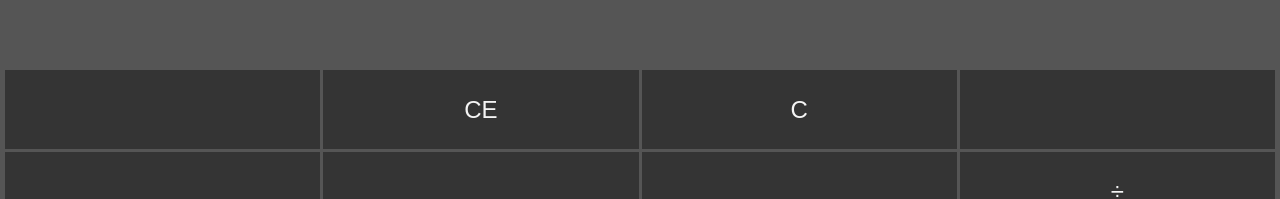
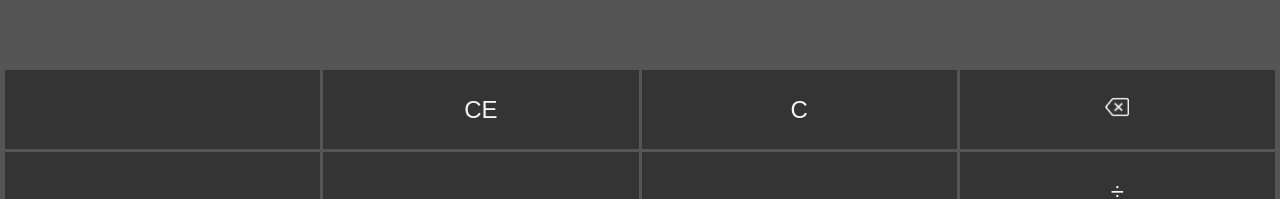
Before and after one commit to sej-dev/onboard_week8, a Vue app: page / in a window 1280 px wide. Shown: the part 232-431 px from the top of the page. Built offline with nearby package versions, Linux system fonts and the light colour scheme.

Commit message:
Feat: 입력 패드 아이콘도 표시

```diff
--- a/src/components/calculator/InputPad.vue
+++ b/src/components/calculator/InputPad.vue
@@ -15,7 +15,6 @@ import usePadInput from '@/composables/usePadInput';
 
 import Keypad from '@/constants/calculator/Keypad';
 import Keyboard from '@/constants/calculator/Keyboard';
-import RemoveOneIcon from '@/assets/icon/remove_one_50.png';
 
 export default {
   components: { InputPadButton },
@@ -49,6 +48,7 @@ function makeProps(keypad, style) {
   };
 }
 
+// TODO: 에러 있을 경우 숫자 제외하고 disable
 const midGrey = { backgroundColor: '#343434' };
 const darkGrey = { backgroundColor: '#111111' };
 const midBlue = { backgroundColor: '' };
--- a/src/components/calculator/InputPadButton.vue
+++ b/src/components/calculator/InputPadButton.vue
@@ -1,9 +1,16 @@
 <template>
-  <button v-html="props.keypad.html" class="input-pad-button" :style="props.style" @click="onClick"></button>
+  <template v-if="props.keypad.img">
+    <button class="input-pad-button" :style="props.style" @click="onClick">
+      <img class="icon" :src="props.keypad.img" />
+    </button>
+  </template>
+  <template v-else>
+    <button v-html="props.keypad.html" class="input-pad-button" :style="props.style" @click="onClick"></button>
+  </template>
 </template>
 
 <script>
-import KeypadEnum from '@/class/KeypadEnum';
+import KeypadEnum from '@/class/calculator/KeypadEnum';
 
 export default {
   name: 'InputPadButton',
@@ -38,11 +45,15 @@ export default {
 };
 </script>
 
-<style scoped>
+<style scoped lang="scss">
 .input-pad-button {
   width: 100%;
   font-size: 1.5rem;
   text-align: center;
   color: #f4f4f4;
+
+  .icon {
+    width: 1.5rem;
+  }
 }
 </style>
```
